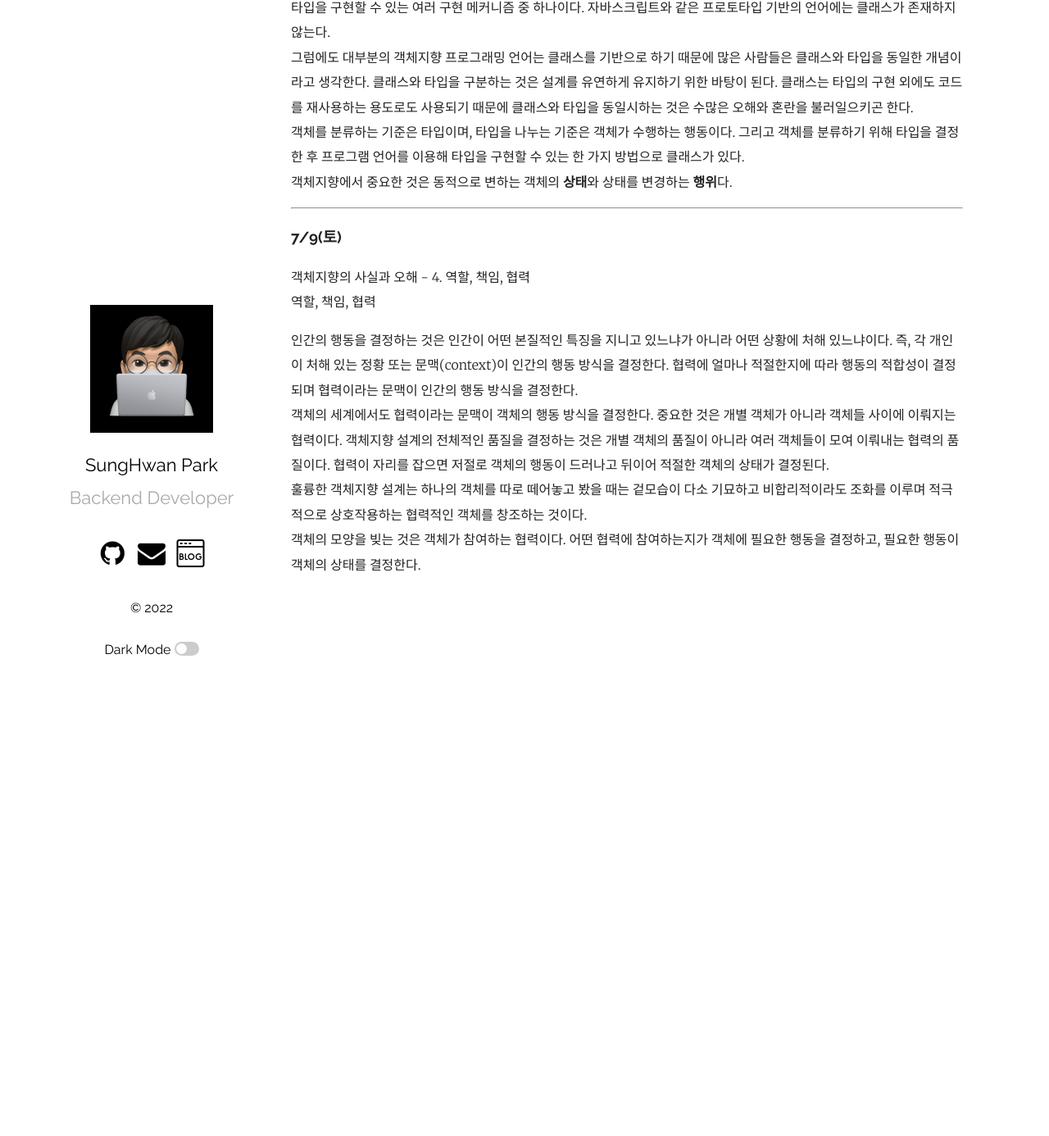
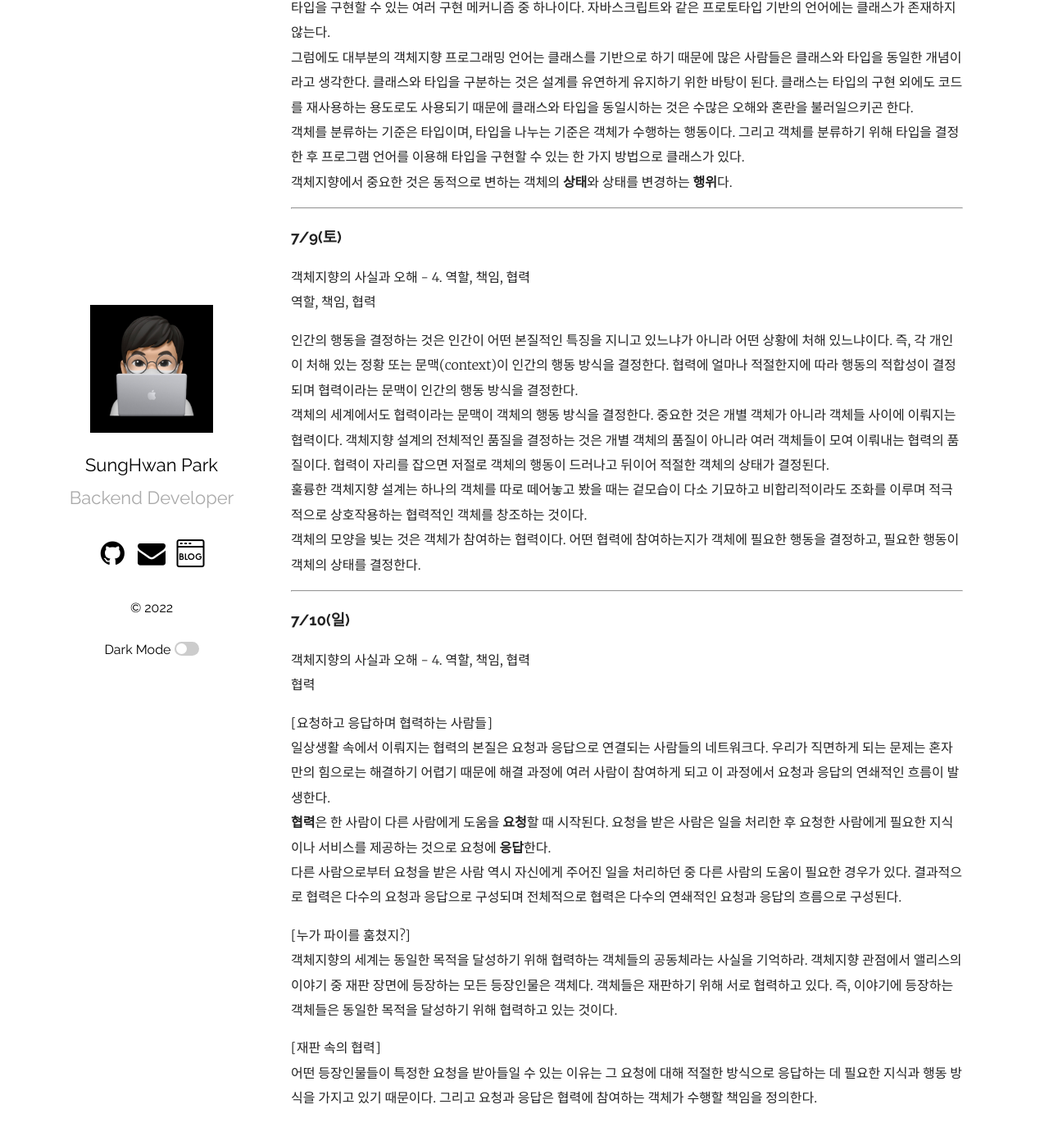
Before and after one commit to park0219/park0219.github.io, a Jekyll site: the page built from _posts/2022-07-01-7월TIL.markdown, in a window 1280 px wide and 1400 px high, scrolled down 8206 px. Shown: the top 1386 px of the window at 82% size. Built offline with Jekyll 4.4.1, drawn with Linux system fonts in a browser that asks for light colours; comment, search, counter and statistics services are not loaded; before the commit the page ends 8955 px from its top, so only the background shows below that.

Commit message:
feat: 2022-07-10 TIL 추가

```diff
--- a/_posts/2022-07-01-7월TIL.markdown
+++ b/_posts/2022-07-01-7월TIL.markdown
@@ -200,3 +200,21 @@ categories: 202207 TIL
 객체의 세계에서도 협력이라는 문맥이 객체의 행동 방식을 결정한다. 중요한 것은 개별 객체가 아니라 객체들 사이에 이뤄지는 협력이다. 객체지향 설계의 전체적인 품질을 결정하는 것은 개별 객체의 품질이 아니라 여러 객체들이 모여 이뤄내는 협력의 품질이다. 협력이 자리를 잡으면 저절로 객체의 행동이 드러나고 뒤이어 적절한 객체의 상태가 결정된다.
 훌륭한 객체지향 설계는 하나의 객체를 따로 떼어놓고 봤을 때는 겉모습이 다소 기묘하고 비합리적이라도 조화를 이루며 적극적으로 상호작용하는 협력적인 객체를 창조하는 것이다.
 객체의 모양을 빚는 것은 객체가 참여하는 협력이다. 어떤 협력에 참여하는지가 객체에 필요한 행동을 결정하고, 필요한 행동이 객체의 상태를 결정한다.
+
+---
+
+### 7/10(일)
+
+객체지향의 사실과 오해 - 4. 역할, 책임, 협력
+협력
+
+[요청하고 응답하며 협력하는 사람들]
+일상생활 속에서 이뤄지는 협력의 본질은 요청과 응답으로 연결되는 사람들의 네트워크다. 우리가 직면하게 되는 문제는 혼자만의 힘으로는 해결하기 어렵기 때문에 해결 과정에 여러 사람이 참여하게 되고 이 과정에서 요청과 응답의 연쇄적인 흐름이 발생한다.
+**협력**은 한 사람이 다른 사람에게 도움을 **요청**할 때 시작된다. 요청을 받은 사람은 일을 처리한 후 요청한 사람에게 필요한 지식이나 서비스를 제공하는 것으로 요청에 **응답**한다.
+다른 사람으로부터 요청을 받은 사람 역시 자신에게 주어진 일을 처리하던 중 다른 사람의 도움이 필요한 경우가 있다. 결과적으로 협력은 다수의 요청과 응답으로 구성되며 전체적으로 협력은 다수의 연쇄적인 요청과 응답의 흐름으로 구성된다.
+
+[누가 파이를 훔쳤지?]
+객체지향의 세계는 동일한 목적을 달성하기 위해 협력하는 객체들의 공동체라는 사실을 기억하라. 객체지향 관점에서 앨리스의 이야기 중 재판 장면에 등장하는 모든 등장인물은 객체다. 객체들은 재판하기 위해 서로 협력하고 있다. 즉, 이야기에 등장하는 객체들은 동일한 목적을 달성하기 위해 협력하고 있는 것이다.
+
+[재판 속의 협력]
+어떤 등장인물들이 특정한 요청을 받아들일 수 있는 이유는 그 요청에 대해 적절한 방식으로 응답하는 데 필요한 지식과 행동 방식을 가지고 있기 때문이다. 그리고 요청과 응답은 협력에 참여하는 객체가 수행할 책임을 정의한다.
```
